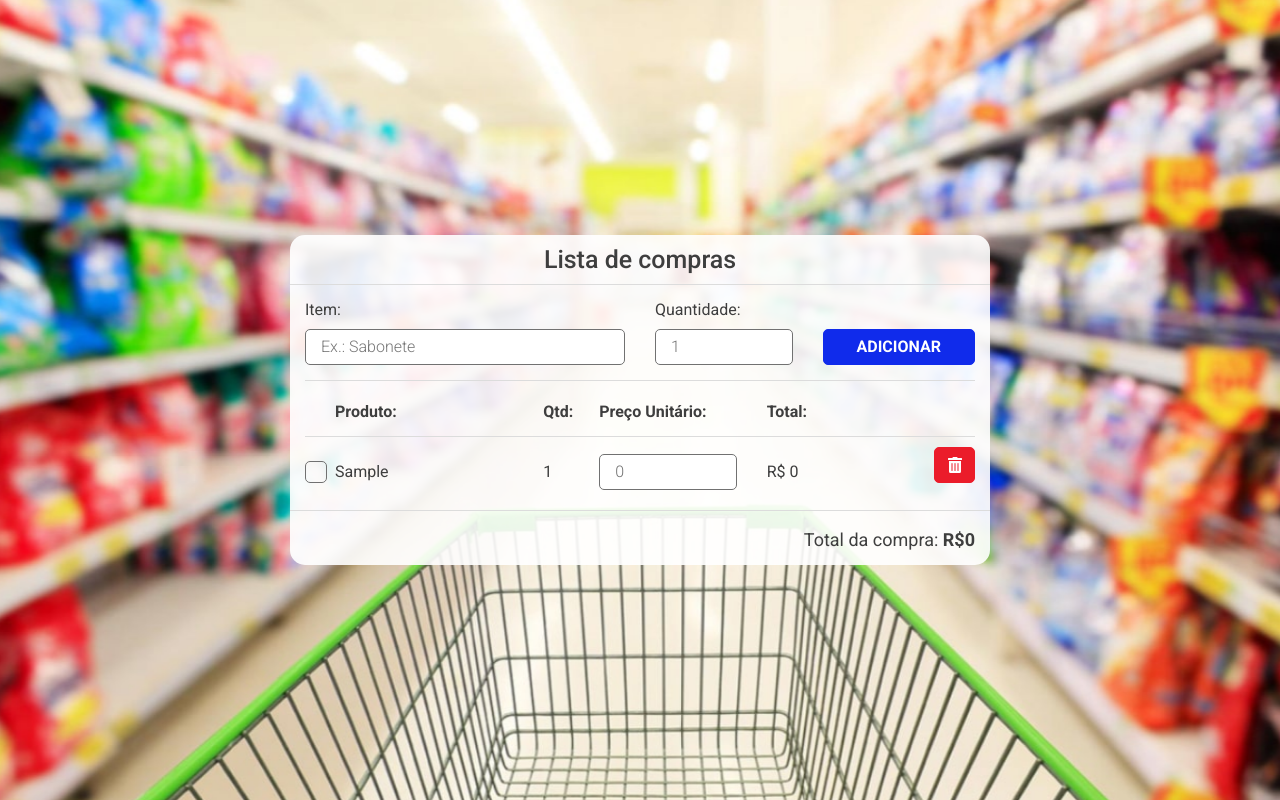
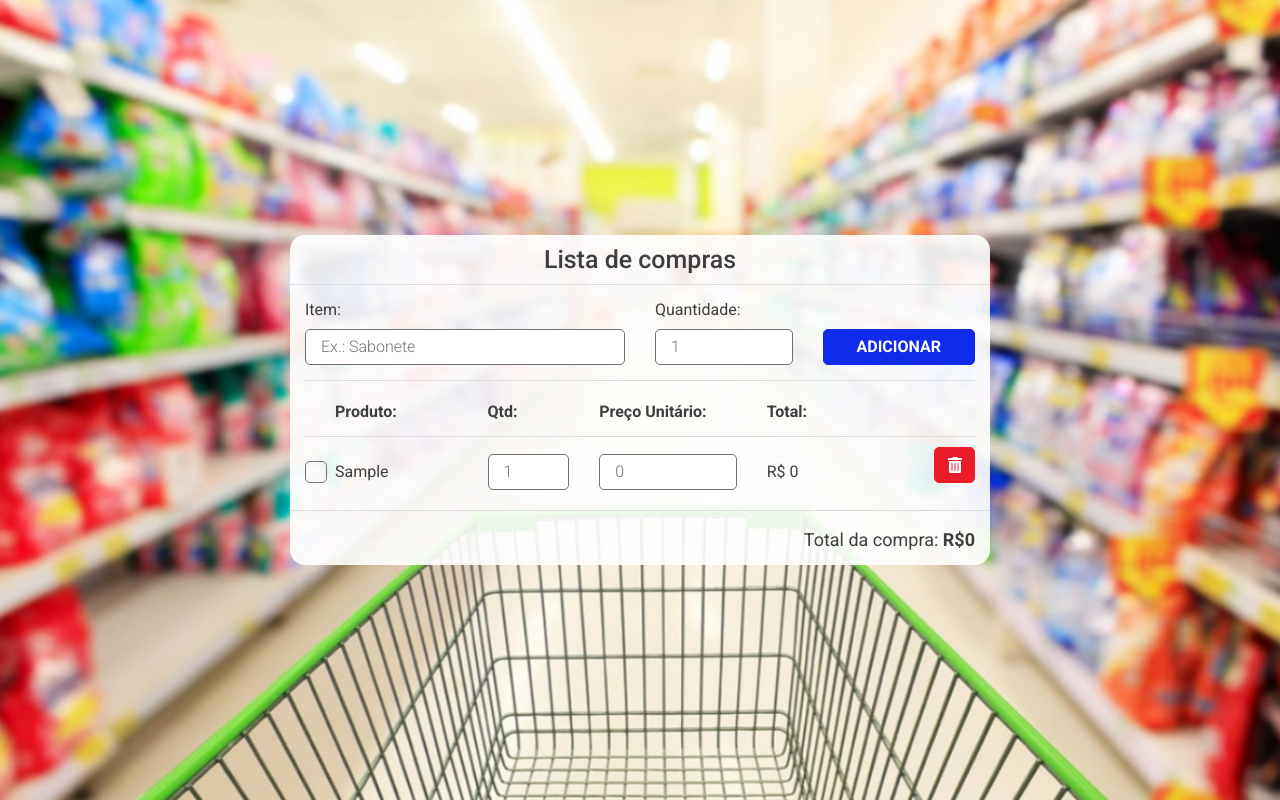
Before and after one commit to jonathanafranio/lista-de-compra-vue, a Vue app: page / in a window 1280 px wide. Both pictures are taken after typing "Sample" into the empty fields and a click on the button "ADICIONAR". Built offline with nearby package versions, Linux system fonts and the light colour scheme.

Commit message:
permitir usuario editar a quantidade de produto

```diff
--- a/src/components/ListaProdutos.vue
+++ b/src/components/ListaProdutos.vue
@@ -7,11 +7,11 @@
                 <h3>Sua lista está vazia.</h3>
             </li>
             <li class="list__prod list__title" v-else>
-                <strong class="list__name-prod mx-4">
+                <strong class="list__name-prod mx-3">
                     Produto:
                 </strong>
 
-                <strong class="list__qtd-prod col mx-1">
+                <strong class="list__qtd-prod col mx-2">
                     Qtd:
                 </strong>
 
@@ -27,12 +27,12 @@
             </li>
             <li class="list__prod" v-for="(product, index) in allProducts" v-bind:key="index" v-bind:id="'product-'+index">
                 <input type="checkbox" class="list__checkbox" v-bind:id="index">
-                <label class="list__name-prod list__label-prod mx-4 sm-5 ph-2" v-bind:for="index">
+                <label class="list__name-prod list__label-prod mx-3 sm-5 ph-2" v-bind:for="index">
                     {{ product.nome }}
                 </label>
 
-                <div class="list__qtd-prod col mx-1 sm-1 ph-1">
-                    {{ product.quantidade }}
+                <div class="list__qtd-prod col mx-2 sm-1 ph-1">
+                    <input type="number" v-bind:id="'qtd'+index" v-model="product.quantidade" v-on:keyup="incluirPreco(index)" v-on:blur="requireQtd(index)" min="1" required>
                 </div>
 
                 <div class="list__price-uni col mx-3 sm-2 ph-1">
@@ -105,13 +105,20 @@ export default {
                 localStorage.clear();
             }
         },
+        requireQtd(index){
+            const qdtValue = this.products[index].quantidade;
+            const regexValid = /\d/ig.test(qdtValue);
+            ! regexValid ? this.products[index].quantidade = 1 : this.products[index].quantidade;
+
+            qdtValue === '' ? this.products[index].quantidade = 1 : qdtValue;
+            qdtValue < 1 ? this.products[index].quantidade = 1 : qdtValue;
+
+            this.incluirPreco(index);
+        },
         incluirPreco(index){
-            let precoUnitario = document.querySelector('#price-'+index).value.replace(',','.');
+            let precoUnitario = this.products[index].preco;
             let precoTotal = (precoUnitario * this.products[index].quantidade).toFixed(2);
-            //console.log('preço:', precoUnitario);
-            //console.log('preco total:', precoTotal);
 
-            this.products[index].preco = precoUnitario;
             this.products[index].valortotal = precoTotal;
 
             let totalproduto = this.products.map((product) => +product.valortotal);
```
